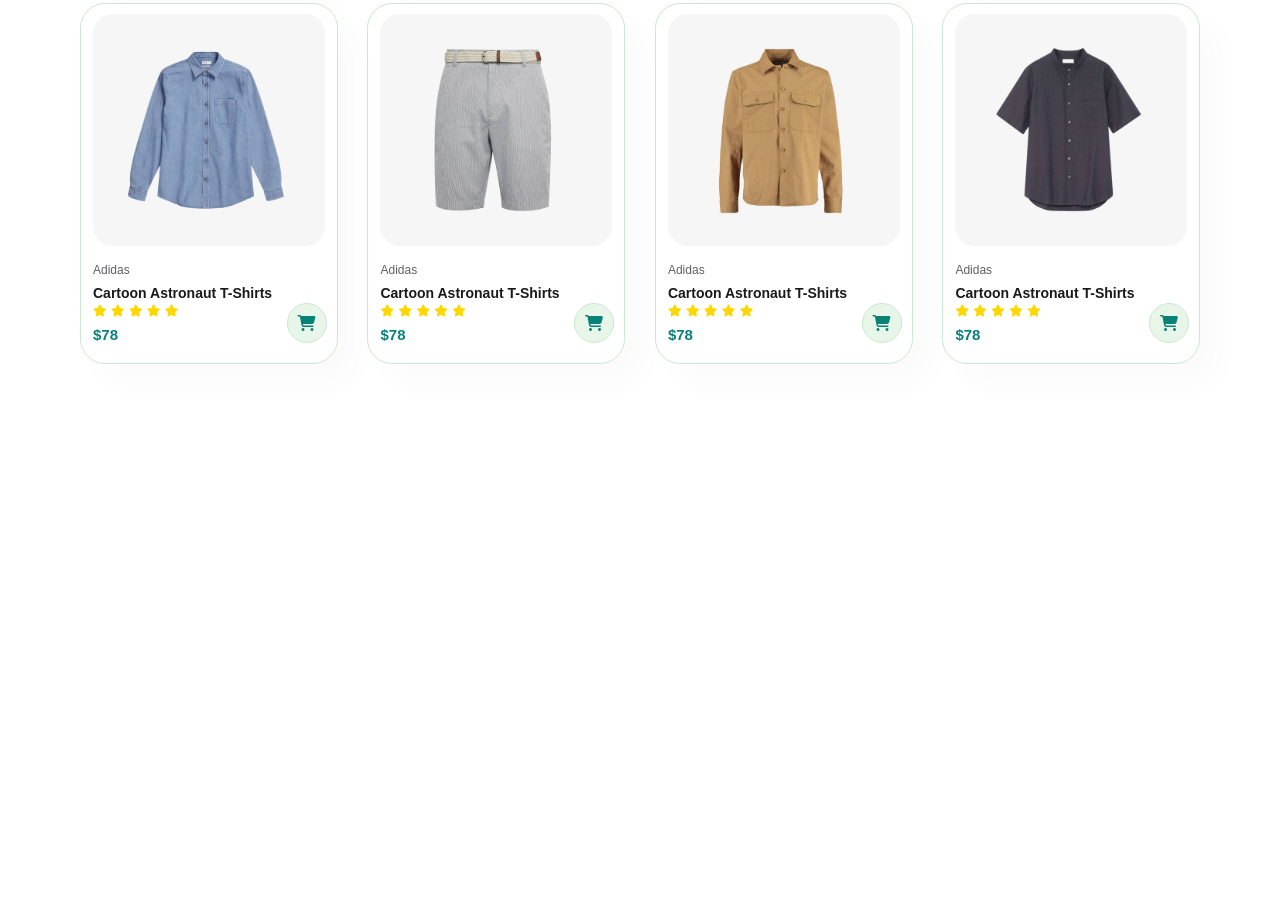
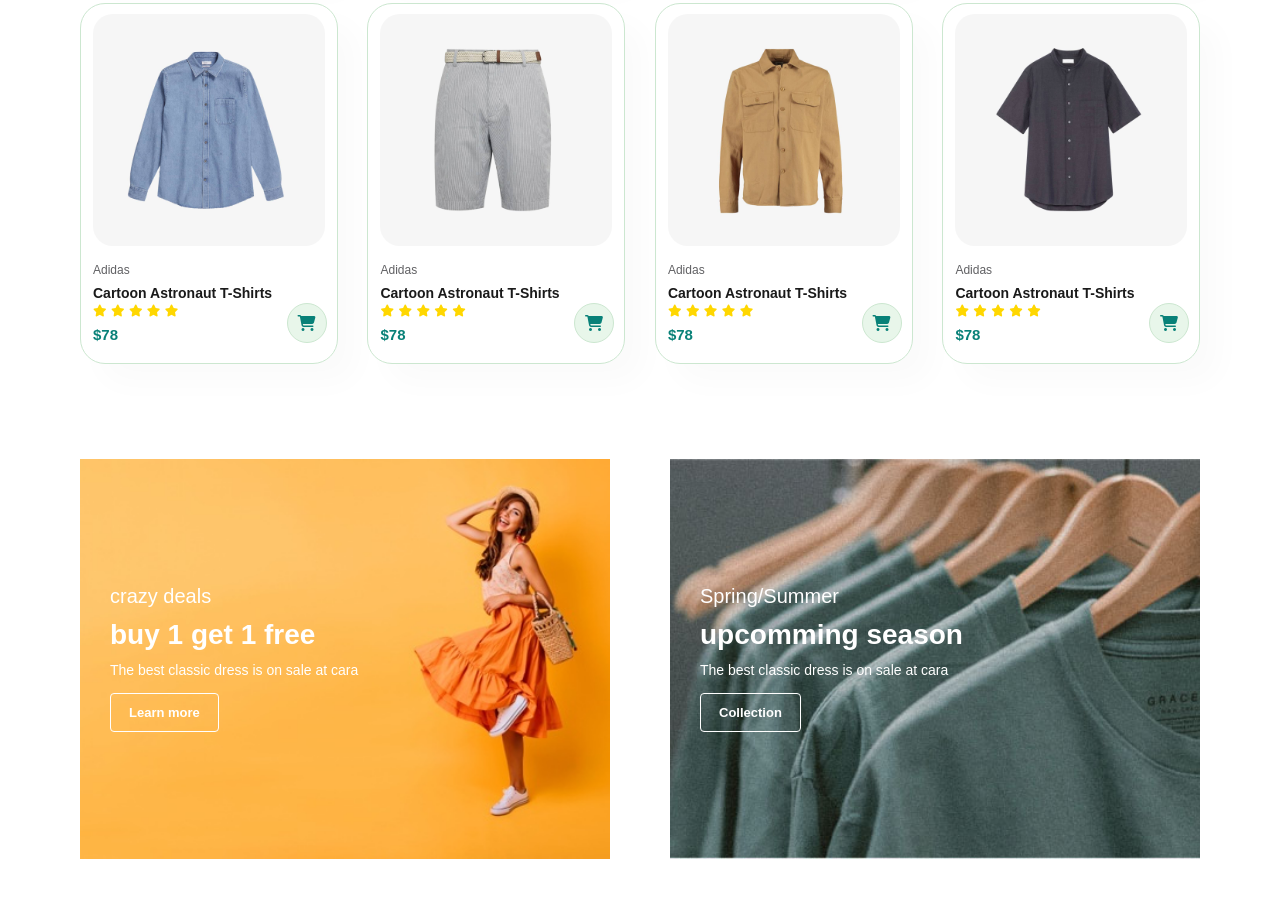
Before and after one commit to Faizul-Rien/javascript-Ecommerce, a plain HTML site: page index.html in a window 1280 px wide. Shown: the part 3053-3952 px from the top of the page. Before the commit the page ends 3472 px from the top, so only its background shows below. Drawn offline with Linux system fonts and the light colour scheme.

Commit message:
complete partition banner section

```diff
--- a/index.html
+++ b/index.html
@@ -428,6 +428,25 @@
 
     <!-- end new arival section -->
 
+    <!-- start partition banner section -->
+
+    <section id="sm-banner" class="section-p1">
+        <div class="banner-box">
+            <h4>crazy deals</h4>
+            <h2>buy 1 get 1 free</h2>
+            <span>The best classic dress is on sale at cara</span>
+            <button class="white">Learn more</button>
+        </div>
+
+        <div class="banner-box banner-box2">
+            <h4>Spring/Summer</h4>
+            <h2>upcomming season</h2>
+            <span>The best classic dress is on sale at cara</span>
+            <button class="white">Collection</button>
+        </div>
+
+    </section>
+
     <script src="script.js"></script>
 </body>
 </html>
--- a/style.css
+++ b/style.css
@@ -52,6 +52,19 @@ button.normal{
     border-radius: 4px;
     cursor: pointer;
     border: none;
+    outline: none;
+    transition: 0.2s ease;
+}
+
+button.white{
+    font-size: 13px;
+    font-weight: 600;
+    padding: 11px 18px;
+    color: #fff;
+    background-color: transparent;
+    border-radius: 4px;
+    cursor: pointer;
+    border: 1px solid #fff;
     outline: none;
     transition: 0.2s ease;
 }
@@ -311,3 +324,54 @@ body{
     background-color: #088178;
     color: #fff;
 }
+
+/* banner end */
+
+/* partition banner start */
+#sm-banner{
+    display: flex;
+    justify-content: space-between;
+    flex-wrap: wrap;
+}
+
+#sm-banner .banner-box{
+    display: flex;
+    flex-direction: column;
+    align-items: flex-start;
+    justify-content: center;
+    text-align: center;
+    background-image: url(img/banner/b17.jpg);
+    width: 530px;
+    height: 50vh;
+    background-size: cover;
+    background-position:center;
+    padding: 30px;
+}
+
+#sm-banner .banner-box2{
+    background-image: url(img/banner/b10.jpg);
+}
+
+#sm-banner h4{
+    color: #fff;
+    font-size: 20px;
+    font-weight: 300;
+}
+
+#sm-banner h2{
+    color: #fff;
+    font-size: 28px;
+    font-weight: 800;
+}
+
+#sm-banner span{
+    color: #fff;
+    font-size: 14px;
+    font-weight: 500;
+    padding-bottom: 15px;
+}
+
+#sm-banner .banner-box:hover button{
+    background-color: #088178;
+    color: #fff;
+}
```
